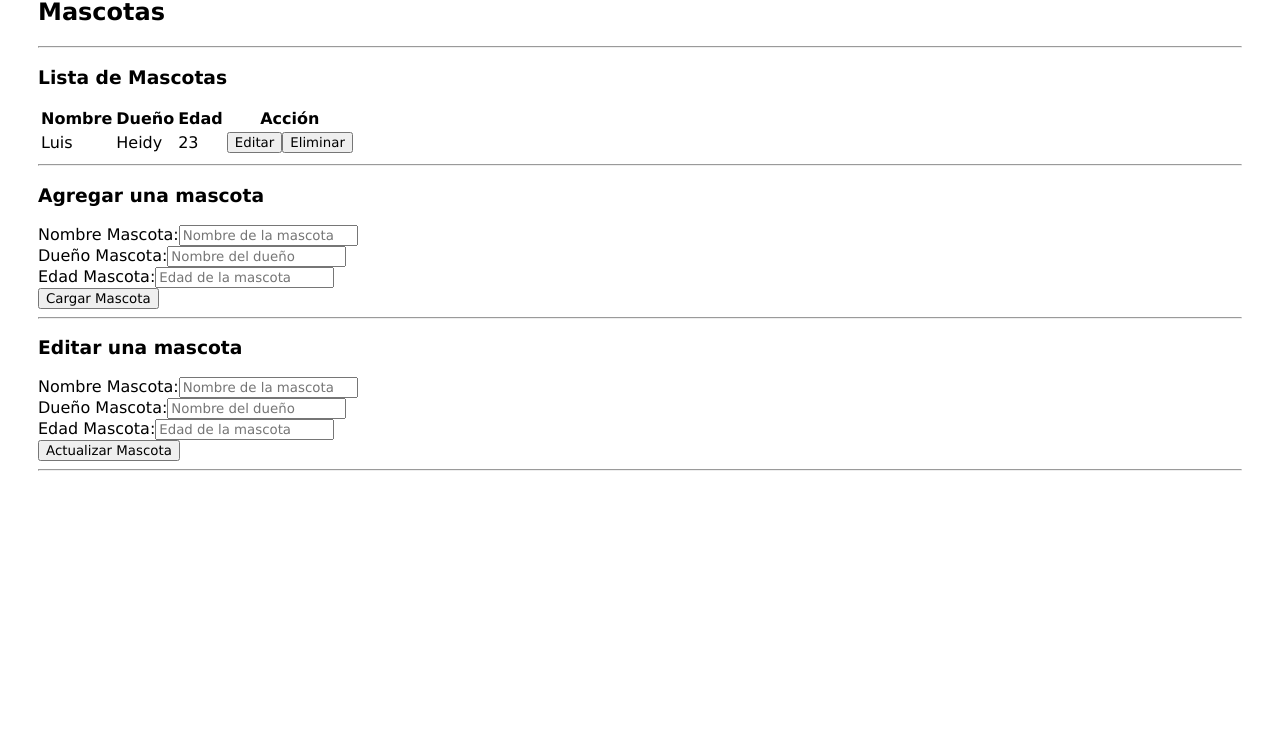
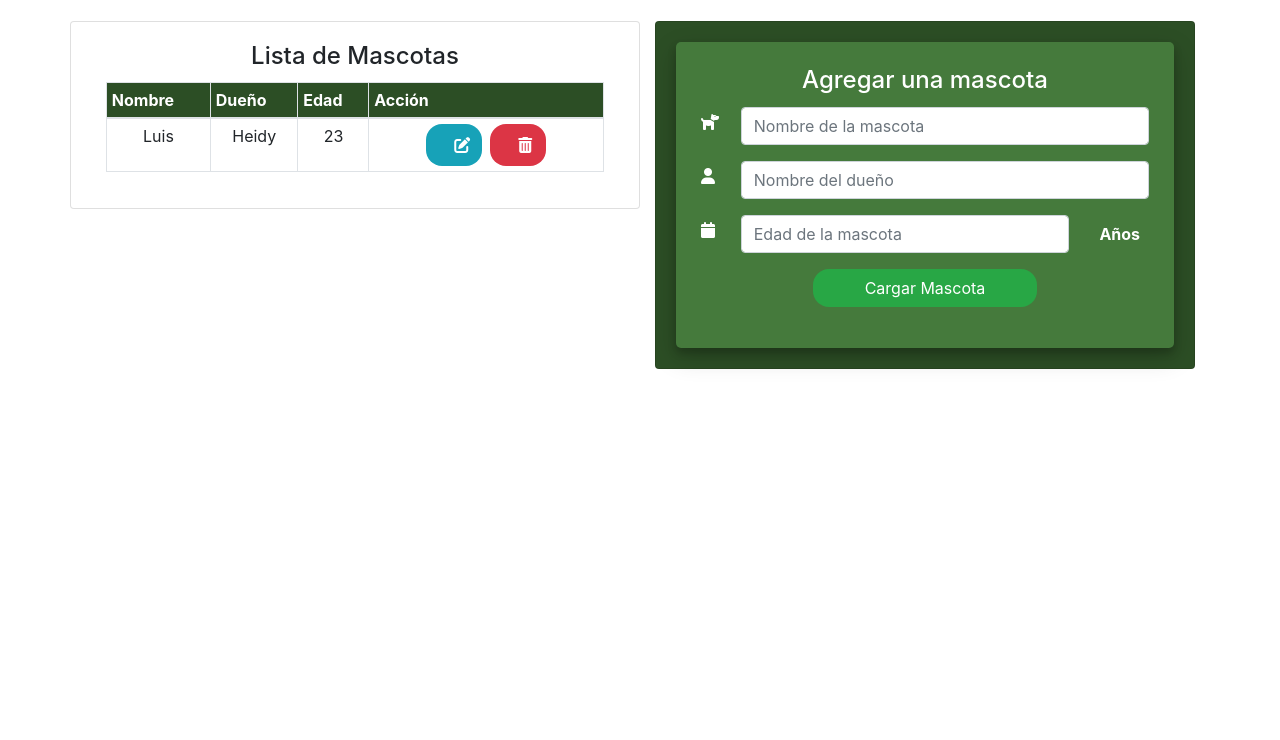
Before and after one commit to jpcpol/TallerKubernetes, a React app in the folder frontend/: page / in a window 1280 px wide. Shown: the part 60-800 px from the top of the page. Built offline with nearby package versions, Linux system fonts and the light colour scheme.

Commit message:
Mejorar la interfaz

```diff
--- a/frontend/public/index.html
+++ b/frontend/public/index.html
@@ -24,7 +24,9 @@
       work correctly both with client-side routing and a non-root public URL.
       Learn how to configure a non-root public URL by running `npm run build`.
     -->
-    <title>React App</title>
+    <link rel="stylesheet" href="https://cdn.jsdelivr.net/npm/bootstrap@4.5.3/dist/css/bootstrap.min.css" integrity="sha384-TX8t27EcRE3e/ihU7zmQxVncDAy5uIKz4rEkgIXeMed4M0jlfIDPvg6uqKI2xXr2" crossorigin="anonymous">
+    <link rel="stylesheet" href="https://cdnjs.cloudflare.com/ajax/libs/font-awesome/6.0.0-beta2/css/all.min.css" integrity="sha512-YWzhKL2whUzgiheMoBFwW8CKV4qpHQAEuvilg9FAn5VJUDwKZZxkJNuGM4XkWuk94WCrrwslk8yWNGmY1EduTA==" crossorigin="anonymous" referrerpolicy="no-referrer" />
+    <title>Mascotas AYD2</title>
   </head>
   <body>
     <noscript>You need to enable JavaScript to run this app.</noscript>
--- a/frontend/src/Mascotas.js
+++ b/frontend/src/Mascotas.js
@@ -1,19 +1,27 @@
 import React from 'react';
-import { AddMascota } from './components/AddMascota';
-import { ListMascota } from './components/ListMascota';
-import { EditMascota } from './components/EditMascota';
+
+import { AddForm } from './components/mascota/AddForm/AddForm';
+import { TableView } from './components/mascota/TableView/TableView';
+import { Navbar } from './components/ui/Navbar';
 
 export const Mascotas = () => {
     return (
         <div>
-            <h2>Mascotas</h2>
-            <hr/>
-            <ListMascota />
-            <hr/>
-            <AddMascota />
-            <hr/>
-            <EditMascota />
-            <hr/>
+            <div className="row">
+                <div className="col">
+                    <Navbar />
+                </div>
+            </div>
+            <div className="container">
+                <div className="row">
+                    <div className="col">
+                        <TableView />
+                    </div>
+                    <div className="col">
+                        <AddForm />
+                    </div>
+                </div>
+            </div>
         </div>
     )
 }
--- a/frontend/src/components/AddMascota.js
+++ /dev/null
@@ -1,32 +0,0 @@
-import React, { useState } from "react";
-
-export const AddMascota = () => {
-
-    const [mascota, setMascota] = useState('');
-    const [dueño, setDueño] = useState('');
-    const [edad, setEdad] = useState('');
-
-    return (
-        <form>
-            <h3>Agregar una mascota</h3>
-            <div>
-                <label>Nombre Mascota:</label>
-                <input type="text" value={mascota} onChange={ (e) => { setMascota(e.target.value) }} placeholder="Nombre de la mascota"></input>
-            </div>
-
-            <div>
-                <label>Dueño Mascota:</label>
-                <input type="text" value={dueño} onChange={ (e) => { setDueño(e.target.value) }} placeholder="Nombre del dueño"></input>
-            </div>
-
-            <div>
-                <label>Edad Mascota:</label>
-                <input type="number" value={edad} onChange={ (e) => { setEdad(e.target.value) }} placeholder="Edad de la mascota"></input>
-            </div>
-
-            <div>
-                <input type="submit" value="Cargar Mascota"></input>
-            </div>
-        </form>
-    )
-}
--- a/frontend/src/components/ListMascota.js
+++ /dev/null
@@ -1,29 +0,0 @@
-import React from "react";
-
-export const ListMascota = () => {
-    return (
-        <div>
-            <h3>Lista de Mascotas</h3>
-
-            <table>
-                <thead>
-                    <th>Nombre</th>
-                    <th>Dueño</th>
-                    <th>Edad</th>
-                    <th>Acción</th>
-                </thead>
-                <tbody>
-                    <tr>
-                        <td>Luis</td>
-                        <td>Heidy</td>
-                        <td>23</td>
-                        <td>
-                            <input type="submit" value="Editar"></input>
-                            <input type="submit" value="Eliminar"></input>
-                        </td>
-                    </tr>
-                </tbody>
-            </table>
-        </div>
-    )
-}
--- /dev/null
+++ b/frontend/src/components/mascota/AddForm/AddForm.css
@@ -0,0 +1,23 @@
+.add-form h4{
+    text-align: center;
+    color: #fff;
+}
+.bg-green{
+    background: rgb(44, 78, 37);
+    color: #fff;
+}
+.bg-green-2{
+    background: rgb(69, 122, 60);
+}
+.add-form{
+    border-radius: 5px;
+    box-shadow: 0 5px 8px 0 rgba(0, 0, 0, 0.2), 0 9px 26px 0 rgba(0, 0, 0, 0.19);
+    padding: 5%;
+}
+.btnSubmit{
+    width: 50%;
+    border-radius: 1rem;
+    padding: 1.5%;
+    border: none;
+    cursor: pointer;
+}
--- /dev/null
+++ b/frontend/src/components/mascota/AddForm/AddForm.js
@@ -0,0 +1,48 @@
+import React, { useState } from "react";
+import './AddForm.css';
+
+export const AddForm = () => {
+
+    const [mascota, setMascota] = useState('');
+    const [dueño, setDueño] = useState('');
+    const [edad, setEdad] = useState('');
+
+    return (
+        <div className="container">
+            <div className="row card card-body bg-green">
+                <div className="col bg-green-2 add-form">
+                    <h4 className="card-title">Agregar una mascota</h4>
+                    <form>
+                        <div className="form-group row">
+                            <i className="col-sm-1 col-form-label fa-solid fa-dog"></i>
+                            <div className="col-sm-11">
+                                <input type="text" id="nombre" className="form-control" value={mascota} onChange={ (e) => { setMascota(e.target.value) }} placeholder="Nombre de la mascota"></input>
+                            </div>
+                        </div>
+
+                        <div className="form-group row">
+                            <i className="col-sm-1 col-form-label fa-solid fa-user"></i>
+                            <div className="col-sm-11">
+                                <input type="text" id="dueño" className="form-control" value={dueño} onChange={ (e) => { setDueño(e.target.value) }} placeholder="Nombre del dueño"></input>
+                            </div>
+                        </div>
+
+                        <div className="form-group row">
+                            <i  className="col-sm-1 col-form-label fa-solid fa-calendar"></i>
+                            <div className="col-sm-9">
+                                <input type="number" id="edad" className="form-control" value={edad} onChange={ (e) => { setEdad(e.target.value) }} placeholder="Edad de la mascota"></input>
+                            </div>
+                            <label className="col-sm-2 col-form-label"> <b>Años</b></label>
+                        </div>
+
+                        <div className="form-group row">
+                            <div className="col text-center">
+                                <input type="submit" className="btn btn-success btnSubmit" value="Cargar Mascota"></input>
+                            </div>
+                        </div>
+                    </form>
+                </div>
+            </div>
+        </div>
+    )
+}
--- /dev/null
+++ b/frontend/src/components/mascota/TableView/TableView.css
@@ -0,0 +1,9 @@
+.table-view h4{
+    text-align: center;
+}
+.btnSubmit-2{
+    width: 25%;
+    border-radius: 1rem;
+    border: none;
+    cursor: pointer;
+}
--- /dev/null
+++ b/frontend/src/components/mascota/TableView/TableView.js
@@ -0,0 +1,37 @@
+import React from "react";
+import './TableView.css';
+
+export const TableView = () => {
+    return (
+        <div className="row card card-body">
+            <div className="col table-view">
+                <h4 className="card-title">Lista de Mascotas</h4>
+                <table className="table table-bordered table-sm">
+                    <thead className="bg-green">
+                        <tr>
+                            <th  scope="col">Nombre</th>
+                            <th  scope="col">Dueño</th>
+                            <th  scope="col">Edad</th>
+                            <th  scope="col">Acción</th>
+                        </tr>
+                    </thead>
+                    <tbody>
+                        <tr>
+                            <td className="text-center">Luis</td>
+                            <td className="text-center">Heidy</td>
+                            <td className="text-center">23</td>
+                            <td>
+                                <div className="row">
+                                    <div className="col text-center">
+                                        <button type="submit" className="btn btn-info mx-1 btnSubmit-2"><i className="col-sm-1 col-form-label fa-solid fa-pen-to-square"/></button>
+                                        <button type="submit" className="btn btn-danger mx-1 btnSubmit-2"><i className="col-sm-1 col-form-label fa-solid fa-trash-can"/></button>
+                                    </div>
+                                </div>
+                            </td>
+                        </tr>
+                    </tbody>
+                </table>
+            </div>
+        </div>
+    )
+}
--- /dev/null
+++ b/frontend/src/components/ui/Navbar.js
@@ -0,0 +1,16 @@
+import React from 'react';
+
+export const Navbar = () => {
+    return (
+        <div className="navbar bg-green navbar-dark mb-4">
+            <div>
+                <span className="navbar-brand">
+                    <img src="https://cdn.pixabay.com/photo/2020/06/08/22/50/dog-5276317_960_720.png" alt="" width="33" height="28"/>
+                </span>
+                <span className="navbar-brand">
+                    Mascotas
+                </span>
+            </div>
+        </div>
+    );
+}
--- a/frontend/src/index.css
+++ b/frontend/src/index.css
@@ -1,7 +1,3 @@
-* {
-    font-family:Verdana, Geneva, Tahoma, sans-serif;
+.bg-green{
+    background: rgb(44, 78, 37);
 }
-
-body {
-    padding: 30px;
-}
--- a/frontend/src/index.js
+++ b/frontend/src/index.js
@@ -5,4 +5,7 @@ import { Mascotas } from './Mascotas';
 
 import './index.css';
 
-ReactDOM.render(<Mascotas />, document.getElementById('root'));
+ReactDOM.render(
+    <Mascotas />,
+    document.getElementById('root')
+);
```
Also changed, not shown: frontend/src/components/mascota/EditForm/EditForm.css (added), frontend/src/components/mascota/EditForm/EditForm.js (renamed from frontend/src/components/EditMascota.js), 1 other file.
